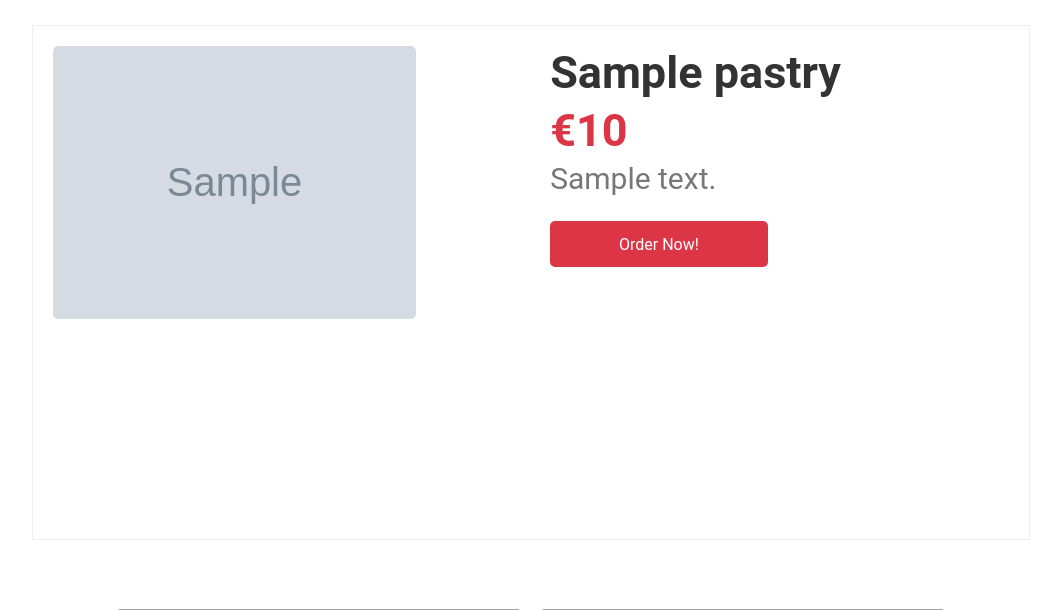
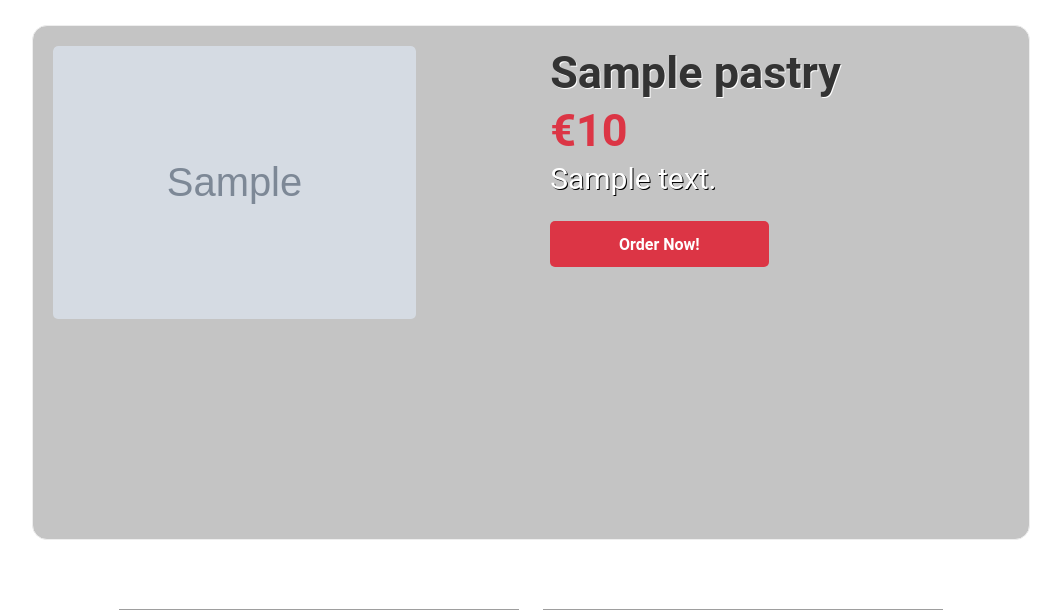
Before and after one commit to danilosilva94/Bakery-Store, a PHP site: page /Bakery-Store/pastry-page.php?pastry_id=1 in a window 1280 px wide. Shown: the part 322-932 px from the top of the page, without its empty margins (109-1170 px from the left). Run offline with PHP 8.4, Linux system fonts and the light colour scheme; tables that the repository leaves empty or names only in its code hold one stand-in row (values such as "Sample post"); grey boxes marked "Sample" are stand-in pictures; grey boxes are pictures that could not be loaded.

Commit message:
slight css modifications to pastry page

```diff
--- a/css/style.css
+++ b/css/style.css
@@ -393,11 +393,12 @@ p a:hover {
 }
 
 .pastry-menu-box-pastry-page {
-    background-color: #fff;
+    background-color: #c4c4c4;
     height: 515px;
     padding: 2%;
     margin-bottom: 3%;
     border: 1px solid #eee;
+    border-radius: 15px;
 }
 
 .pastry-menu-img-pastry-page {
@@ -424,6 +425,7 @@ p a:hover {
     font-size: 45px;
     font-weight: 700;
     color: #333;
+    text-shadow: 1px 1px white;
 }
 
 .pastry-price-pastry-page {
@@ -436,7 +438,8 @@ p a:hover {
 .pastry-detail-pastry-page {
     font-size: 30px;
     line-height: 1.2;
-    color: #777;
+    color: white;
+    text-shadow: 1px 1px black;
 }
 
 .btn-pastry-page {
@@ -447,6 +450,7 @@ p a:hover {
     border-radius: 5px;
     margin-top: 1%;
     transition: all 0.3s ease;
+    font-weight: bold;
 }
 
 .btn-pastry-page:hover {
```
